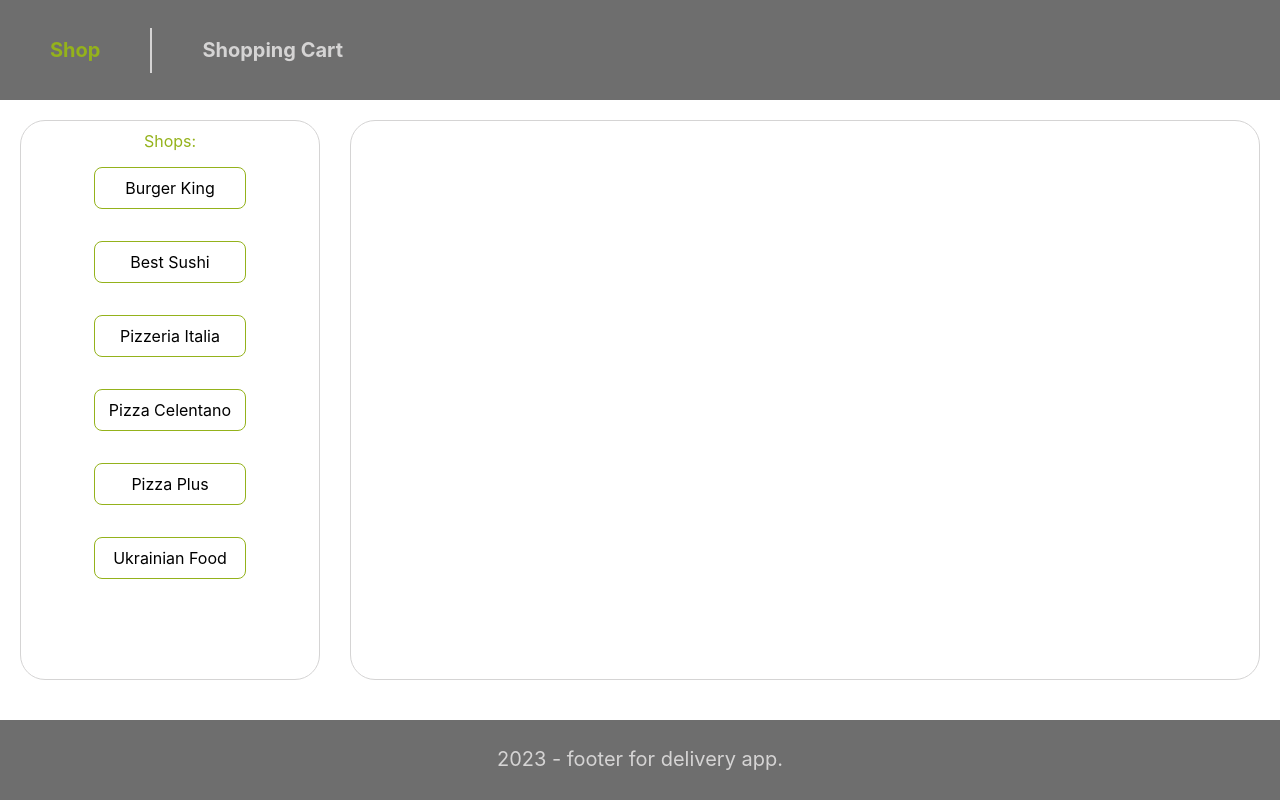
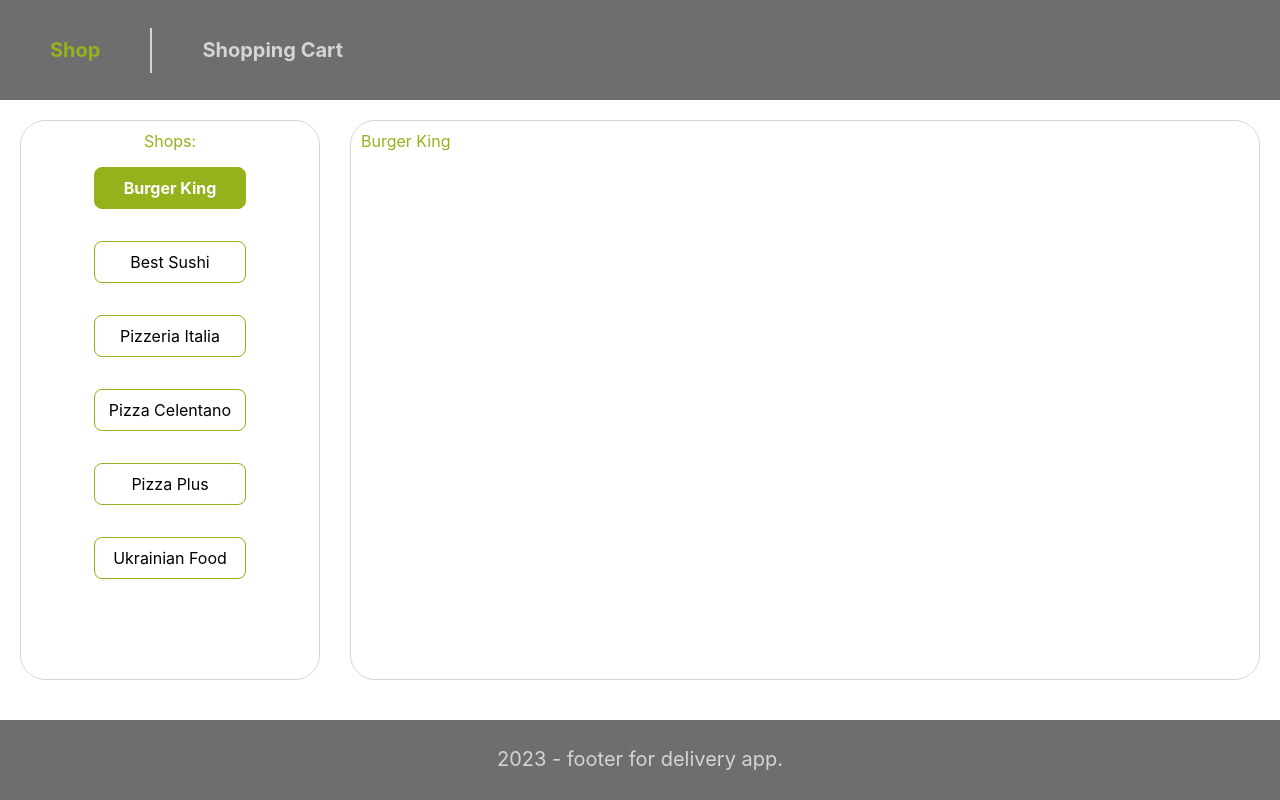
Before and after one commit to SerhiiHats/delivery-app, a React (Create React App) app: page / in a window 1280 px wide. Built offline with nearby package versions, Linux system fonts and the light colour scheme.

Commit message:
fix style for active button and load first restaurant

```diff
--- a/src/pages/ShopsPage.js
+++ b/src/pages/ShopsPage.js
@@ -1,15 +1,18 @@
-import React, {useState} from 'react';
+import React, {useEffect, useState} from 'react';
 import "./pagesStyle.scss";
 import constBd from "../utils/constBd";
 import {Link} from "react-router-dom";
 
 const ShopsPage = () => {
   const [product, setProduct] = useState(null);
-  // const [styleId, setStyleId] = useState(null);
+
+  useEffect(()=>{
+    console.log("count for constBd[0].name")
+    setProduct(constBd[0].name)
+  },[])
 
   const handleCheckRestaurant = (e) =>{
     setProduct(e.target.id);
-
   };
 
   const listRestaurants = constBd.map(item =>{
```
